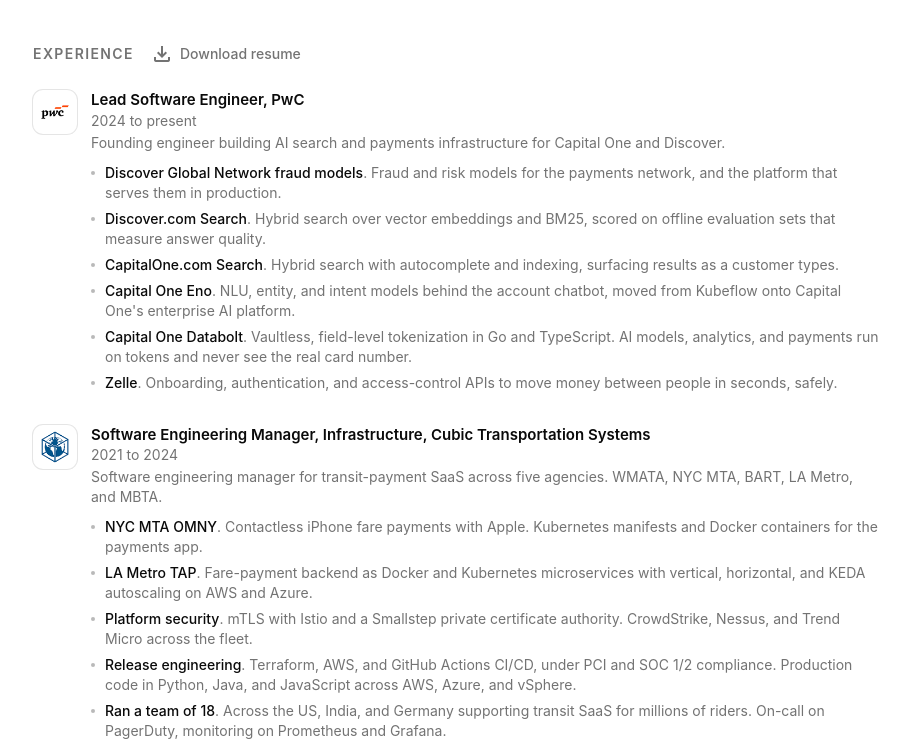
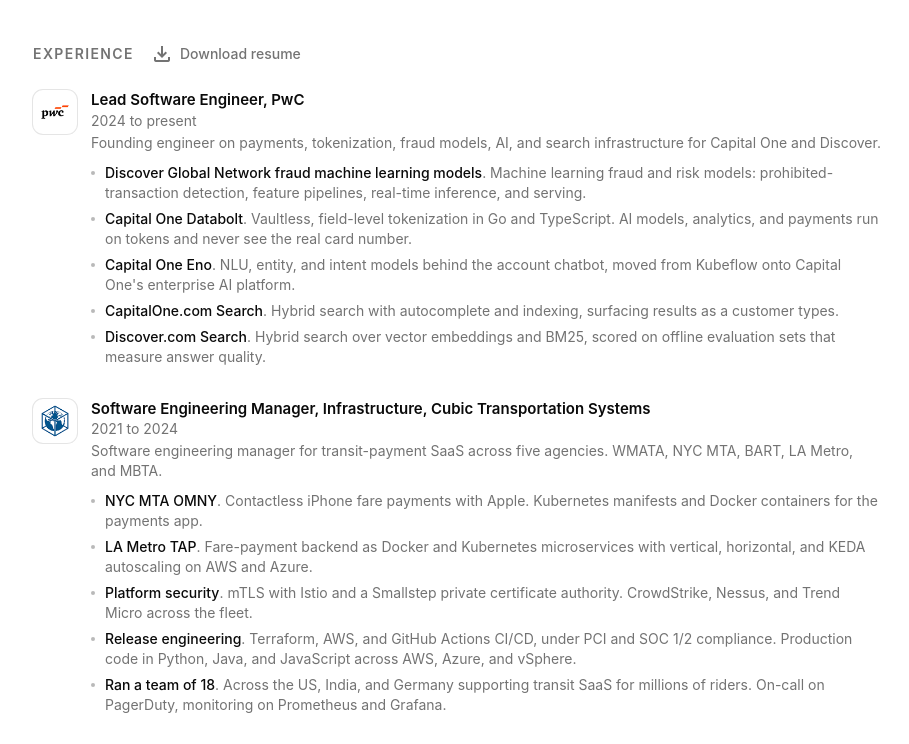
Before and after one commit to mike-vincent/mikevincent.dev, an Astro site: page / in a window 1280 px wide. Shown: the part 805-1549 px from the top of the page, without its empty margins (183-1092 px from the left). Built offline with nearby package versions, Linux system fonts and the light colour scheme; Astro itself is replaced by a stand-in of ours.

Commit message:
Apply the 2026-10-30 résumé copy (clean re-apply of #14) (#20)

```diff
--- a/src/content/portfolio.ts
+++ b/src/content/portfolio.ts
@@ -12,9 +12,9 @@ export const favicon = (url: string): string =>
 
 // Client work, banking and payments first, then transit infrastructure, then the rest.
 export const portfolio: PortfolioItem[] = [
+  { name: "Capital One Databolt", url: "https://capitalonesoftware.com/databolt", description: "Data security for AI workloads" },
+  { name: "CapitalOne.com Search", url: "https://www.capitalone.com", description: "Hybrid search with autocomplete and indexing, surfacing results as a customer types." },
   { name: "Capital One & Discover Vector Search API", url: "https://www.capitalone.com", description: "AI search platform" },
-  { name: "Capital One Databolt", url: "https://capitalonesoftware.com/databolt", description: "Data security for AI workloads" },
-  { name: "Zelle", url: "https://www.zellepay.com", description: "Peer-to-peer payments" },
   { name: "NYC MTA", url: "https://new.mta.info", description: "OMNY contactless fare payments with Apple" },
   { name: "LA Metro", url: "https://www.metro.net", description: "TAP fare backend as Docker and Kubernetes microservices" },
   { name: "DC Metro", url: "https://www.wmata.com", description: "Transit fare systems infrastructure" },
--- a/src/content/resume.ts
+++ b/src/content/resume.ts
@@ -6,31 +6,27 @@ export const roles = [
     "url": "https://www.pwc.com",
     "period": "2024 to present",
     "location": "Los Angeles, CA",
-    "blurb": "Founding engineer building AI search and payments infrastructure for Capital One and Discover.",
+    "blurb": "Founding engineer on payments, tokenization, fraud models, AI, and search infrastructure for Capital One and Discover.",
     "bullets": [
       {
-        "lead": "Discover Global Network fraud models",
-        "text": "fraud and risk models for the payments network, and the platform that serves them in production."
+        "lead": "Discover Global Network fraud machine learning models",
+        "text": "machine learning fraud and risk models: prohibited-transaction detection, feature pipelines, real-time inference, and serving."
       },
       {
-        "lead": "Discover.com Search",
-        "text": "hybrid search over vector embeddings and BM25, scored on offline evaluation sets that measure answer quality."
+        "lead": "Capital One Databolt",
+        "text": "vaultless, field-level tokenization in Go and TypeScript. AI models, analytics, and payments run on tokens and never see the real card number."
+      },
+      {
+        "lead": "Capital One Eno",
+        "text": "NLU, entity, and intent models behind the account chatbot, moved from Kubeflow onto Capital One's enterprise AI platform."
       },
       {
         "lead": "CapitalOne.com Search",
         "text": "hybrid search with autocomplete and indexing, surfacing results as a customer types."
       },
       {
-        "lead": "Capital One Eno",
-        "text": "NLU, entity, and intent models behind the account chatbot, moved from Kubeflow onto Capital One's enterprise AI platform."
-      },
-      {
-        "lead": "Capital One Databolt",
-        "text": "vaultless, field-level tokenization in Go and TypeScript. AI models, analytics, and payments run on tokens and never see the real card number."
-      },
-      {
-        "lead": "Zelle",
-        "text": "onboarding, authentication, and access-control APIs to move money between people in seconds, safely."
+        "lead": "Discover.com Search",
+        "text": "hybrid search over vector embeddings and BM25, scored on offline evaluation sets that measure answer quality."
       }
     ]
   },
--- a/src/pages/index.astro
+++ b/src/pages/index.astro
@@ -68,7 +68,7 @@ const jsonLd = {
           class="order-first size-36 shrink-0 rounded-full object-cover ring-1 ring-border sm:order-none sm:size-42" />
       </div>
       <div class="mt-6 flex flex-wrap gap-1.5">
-        {['Platform Engineer', 'Infrastructure Engineer', 'DevOps Engineer', 'Cloud Engineer', 'Site Reliability Engineer', 'Software Engineer', 'Machine Learning Engineer', 'Data Engineer', 'AI Engineer', 'Security Engineer'].map((p) => (
+        {['Engineering Manager', 'Architect', 'Platform Engineer', 'Infrastructure Engineer', 'DevOps Engineer', 'Cloud Engineer', 'Site Reliability Engineer', 'Software Engineer', 'Machine Learning Engineer', 'Data Engineer', 'AI Engineer', 'Security Engineer'].map((p) => (
           <span class="inline-flex items-center rounded-md bg-secondary px-2.5 py-1 text-xs font-medium text-secondary-foreground">{p}</span>
         ))}
       </div>
--- a/src/pages/og.png.ts
+++ b/src/pages/og.png.ts
@@ -3,7 +3,7 @@ import { Resvg } from '@resvg/resvg-js';
 import type { APIRoute } from 'astro';
 
 const companies = [
-  'Capital One', 'Zelle', 'Fannie Mae', 'HUD', 'DC Metro',
+  'Capital One', 'CapitalOne.com Search', 'Fannie Mae', 'HUD', 'DC Metro',
   'NYC MTA', 'BART', 'LA Metro', 'Boston MBTA', 'SF Muni',
   'PATCO', 'Lockheed Martin', 'Canadian Tire',
   'U.S. Courts', 'NY Fashion Week',
```
Also changed, not shown: 1 other file.
